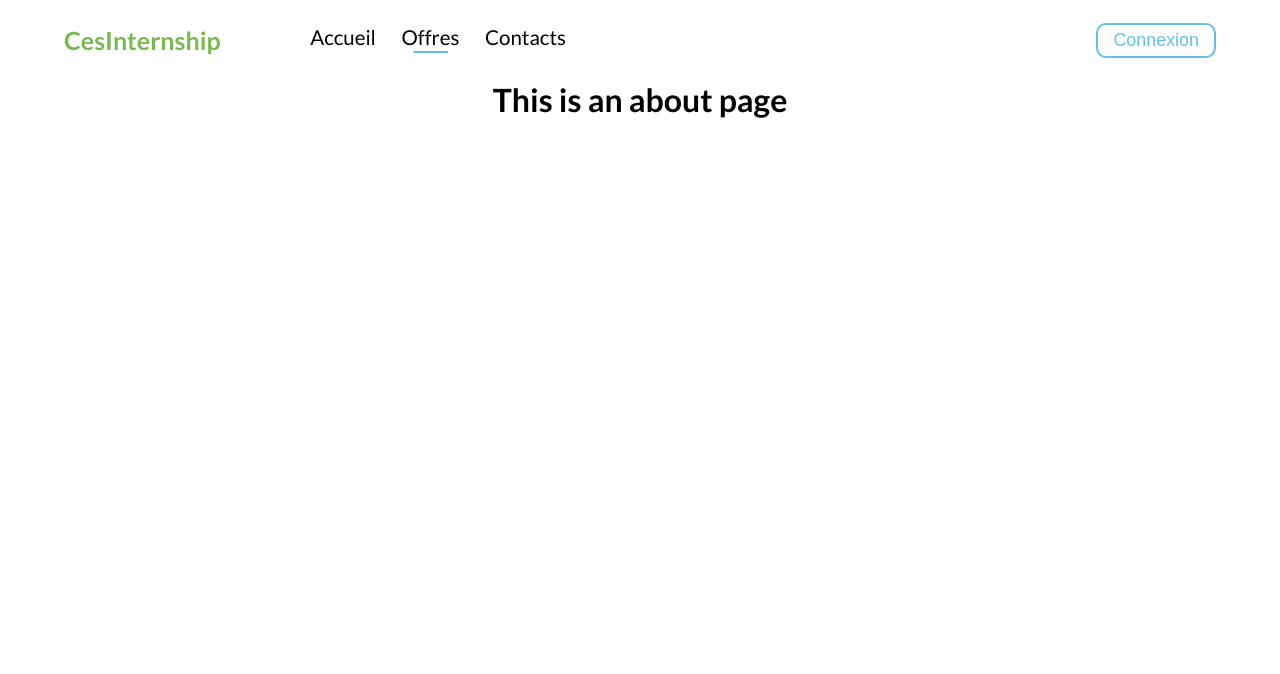
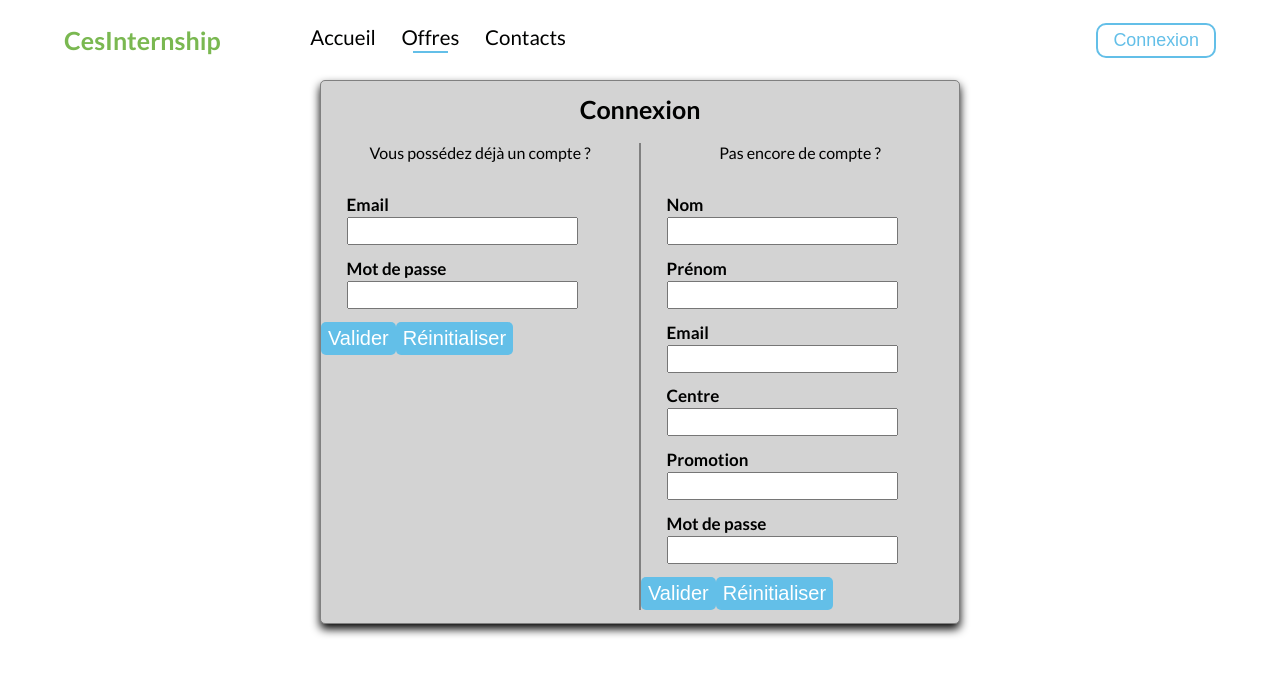
Before and after one commit to ByJfMarie/_CesInternship, a Vue app: page /offers in a window 1280 px wide. Shown: the top 674 px of the page. Built offline with nearby package versions, Linux system fonts and the light colour scheme.

Commit message:
component connexion  /!\ NAVBAR DE MERDE

```diff
--- a/src/App.vue
+++ b/src/App.vue
@@ -3,10 +3,10 @@
   <div id="nav">
     <div class="nav-label" id="nav-label">
       <h1 class="nav-logo">CesInternship</h1>
-      <router-link to="/">Accueil</router-link>
-      <router-link to="/offers">Offres</router-link>
-      <router-link to="/contact">Contacts</router-link>
-      <a href="#" class="icon">
+      <router-link to="/" class="nav-a">Accueil</router-link>
+      <router-link to="/offers" class="nav-a">Offres</router-link>
+      <router-link to="/contact" class="nav-a">Contacts</router-link>
+      <a href="#" class="icon" v-on:click="menu">
         <i class="fa fa-bars"></i>
       </a>
     </div>
@@ -21,3 +21,18 @@
 @import "assets/style/app.scss";
 @import "assets/style/navbar.scss";
 </style>
+
+<script>
+export default {
+  methods: {
+
+    menu: function() {
+
+      var navbar = document.getElementsByClassName("nav-a")
+      for (let i = 0; i < navbar.length; i++) {
+        navbar[i].style.display = "inline-block";
+      }
+    }
+  }
+}
+</script>
--- /dev/null
+++ b/src/assets/style/connexion.scss
@@ -0,0 +1,88 @@
+@import 'app.scss';
+
+.connexion {
+
+    text-align: center;
+    justify-content: center;
+    min-width: 535px;
+    width: 50%;
+    background-color: lightgray;
+    margin-left: auto;
+    margin-right: auto;
+    border-radius: 5px;
+    border: 1px solid gray;
+    box-shadow: 0px 5px 10px 0px black;
+
+    h1 {
+
+        padding-top: 1vw;
+        font-size: 25px;
+    }
+
+    .form-container {
+
+        display: flex;
+        flex-wrap: wrap;
+        justify-content: space-around;
+        text-align: left;
+        padding-bottom: 1vw;
+
+        form {
+
+            width: 50%;
+            margin-top: 1.5vw;
+
+            h2 {
+
+                text-align: center;
+                font-size: 16px;
+                font-weight: 500;
+                margin-bottom: 2.5vw;
+            }
+
+            p {
+
+                margin-bottom: 1vw;
+                font-weight: bold;
+                font-size: 17px;
+                padding-left: 2vw;
+            }
+
+            input[type="text"]{
+
+                font-size: 17px;
+                margin-top: 2px;
+                padding-left: 3px;
+                padding-top: 2px;
+                padding-bottom: 2px;
+                padding-right: 3px;
+            }
+
+            .btn-valider, .btn-reset {
+
+                font-size: 20px;
+                padding-left: 7px;
+                padding-top: 5px;
+                padding-bottom: 5px;
+                padding-right: 7px;
+                background-color: $blue-light;
+                border-radius: 5px;
+                border-style: none;
+                color: white;
+
+            }
+
+        }
+
+        .form-connection {
+
+            border-right: 1px solid grey;
+
+        }
+
+        .form-create {
+
+            border-left: 1px solid grey;
+        }
+    }
+}
--- /dev/null
+++ b/src/components/LoginForm.vue
@@ -0,0 +1,62 @@
+<template>
+  <div class="connexion">
+      <h1>Connexion</h1>
+      <div class="form-container">
+          <form action="" method="post" class="form-connection">
+              <h2>Vous possédez déjà un compte ?</h2>
+              <p>
+                  Email <br>
+                  <input type="text" id="email" name="email">
+              </p>
+              <p>
+                  Mot de passe <br>
+                  <input type="text" id="pswd" name="pswd">
+              </p>
+
+              <input type="submit" value="Valider" class="btn-valider">
+              <input type="reset" value="Réinitialiser" class="btn-reset">
+          </form>
+          <form action="" method="post" class="form-create">
+              <h2>Pas encore de compte ?</h2>
+              <p>
+                  Nom <br>
+                  <input type="text" id="nom" name="nom">
+              </p>
+              <p>
+                  Prénom <br>
+                  <input type="text" id="prenom" name="prenom">
+              </p>
+              <p>
+                  Email <br>
+                  <input type="text" id="email" name="email">
+              </p>
+              <p>
+                  Centre <br>
+                  <input type="text" id="centre" name="centre">
+              </p>
+              <p>
+                  Promotion <br>
+                  <input type="text" id="promo" name="promo">
+              </p>
+              <p>
+                  Mot de passe <br>
+                  <input type="text" id="pswd" name="pswd">
+              </p>
+
+              <input type="submit" value="Valider" class="btn-valider">
+              <input type="reset" value="Réinitialiser" class="btn-reset">
+
+          </form>
+      </div>
+  </div>
+</template>
+
+<script>
+export default {
+    name: "LoginForm"
+}
+</script>
+
+<style scoped lang="scss">
+    @import '../assets/style/connexion.scss';
+</style>
--- a/src/views/About.vue
+++ b/src/views/About.vue
@@ -1,5 +1,17 @@
 <template>
   <div class="about">
-    <h1>This is an about page</h1>
+    <LoginForm />
   </div>
 </template>
+
+<script>
+
+import LoginForm from '@/components/LoginForm.vue'
+
+export default {
+  name: 'About',
+  components: {
+    LoginForm
+  }
+}
+</script>
```
